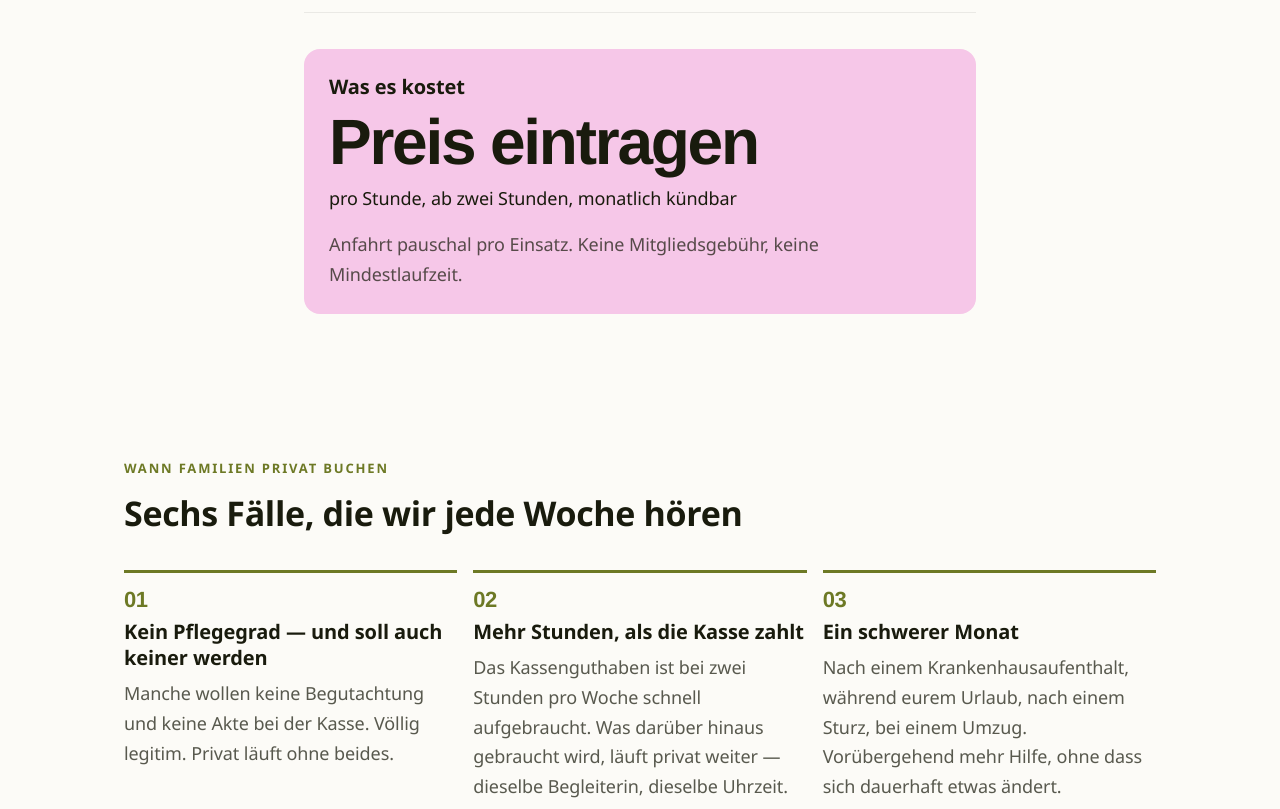
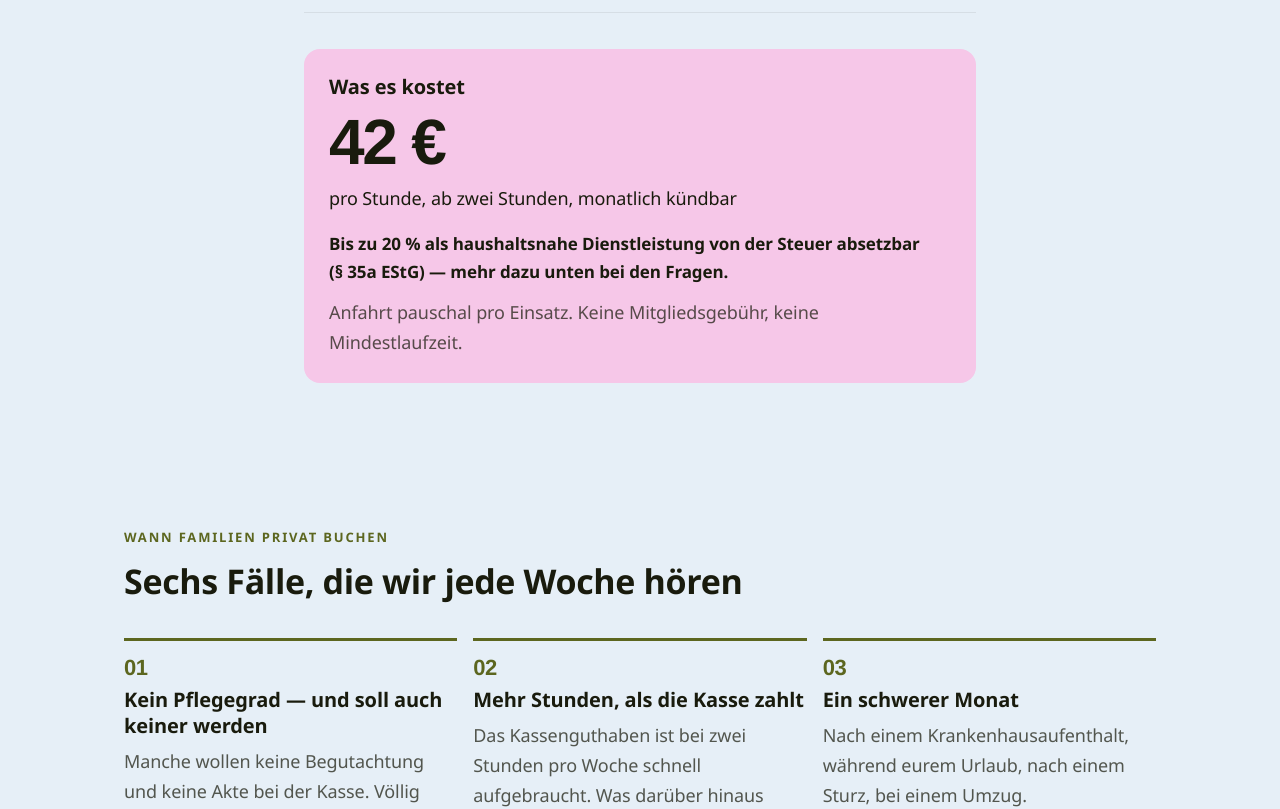
Before and after one commit to davdndb-hash/hilisa, a Next.js app: page /privat in a window 1280 px wide. Shown: the part 931-1740 px from the top of the page. Built offline with nearby package versions, Linux system fonts and the light colour scheme.

Commit message:
UI-Politur + Wettbewerbsvergleich: Hero/Kartenraster, Privat-Preis 42 EUR, Steuerhinweis, WhatsApp-CTA, Blau-Wash

```diff
--- a/app/globals.css
+++ b/app/globals.css
@@ -8,21 +8,31 @@
   /* Markenfarben */
   --olive: #7c8a2a;         /* Primärfarbe: große Flächen, Header, Primärbuttons */
 
-  /* Dunklere Ableitung derselben Farbe — gleicher Farbton, 12 Prozent dunkler.
+  /* Dunklere Ableitung derselben Farbe — gleicher Farbton, deutlich dunkler.
      Wird überall gebraucht, wo Text im Spiel ist: kleiner oliver Text auf Papier
      und Papiertext auf oliver Fläche kommen mit #7c8a2a nur auf 3,67 zu 1 und
      fallen damit unter die geforderten 4,5 zu 1 (WCAG 2.1 AA, 1.4.3).
-     Mit #6d7925 sind es 4,6 zu 1 — in beide Richtungen.
-     Das ist eine Abweichung vom Brand Guide und mit dem Markeninhaber abzustimmen. */
-  --olive-ink: #6d7925;     /* oliver Text und Linien auf hellem Grund */
-  --olive-deep: #6d7925;    /* olive Flächen, auf denen Text steht */
+     #6d7925 kam auf 4,6 zu 1 gegen Paper — das reichte, solange der Seitenhintergrund
+     Paper war. Seit dem blauen Wash (14.9.2026, --body-wash) liegt Labeltext auf einem
+     dunkleren Grund, und 4,6:1 gegen Paper wurde zu 4,4:1 gegen den Wash — unter AA.
+     #5c661f (dieselbe Farbe, die schon als Hover-Ton von .btn-primary im Einsatz war,
+     kein neuer Farbwert) kommt auf 5,8 zu 1 gegen den Wash und 6,0 zu 1 gegen Paper.
+     Das ist weiterhin eine Abweichung vom Brand Guide und mit dem Markeninhaber abzustimmen. */
+  --olive-ink: #5c661f;     /* oliver Text und Linien auf hellem Grund */
+  --olive-deep: #6d7925;    /* olive Flächen, auf denen Text steht — unverändert, eigene Fläche mit eigenem Kontrast */
   --lila: #d64fb0;          /* Akzentfarbe: Aktionen, Marker, Hervorhebungen */
 
   /* Hilfsfarben & Text */
   --rose: #f6c7e8;          /* Karten, Badges, ruhige Hervorhebung */
   --light-olive: #e2ebb4;   /* Text auf Olive, Flächen zweiter Ordnung */
   --ink: #191b0d;           /* Alle Texte auf hellem Grund */
-  --paper: #fcfbf7;         /* Standard-Hintergrund */
+  --paper: #fcfbf7;         /* Hintergrund von Karten, Feldern, Blättern — unverändert */
+  /* Seitenhintergrund (body). Ein sehr helles Blau statt Paper, auf Wunsch vom
+     14.9.2026 ("homely"). Bewusst hell gehalten: Karten, Felder und Blätter bleiben
+     auf --paper, nur die Fläche dahinter bekommt den Ton. Kontrast aller Textfarben
+     gegen diesen Wert ist geprüft (siehe --olive-ink oben); dunklerer Wash braucht
+     dieselbe Prüfung erneut. */
+  --body-wash: #e6eff7;
 
   /* Abgeleitete Töne — nur Transparenzen der Markenfarben, keine neuen Farben */
   --ink-70: rgba(25, 27, 13, 0.72);
@@ -65,7 +75,7 @@ html { -webkit-text-size-adjust: 100%; }
 
 body {
   margin: 0;
-  background: var(--paper);
+  background: var(--body-wash);
   color: var(--ink);
   font-family: var(--font-manrope), "Inter Tight", "Segoe UI", sans-serif;
   font-size: 19px;            /* Fließtext nie unter 18 px */
--- a/app/privat/page.tsx
+++ b/app/privat/page.tsx
@@ -140,7 +140,10 @@ export default function Privat() {
             {Z.zahl}
           </span>
           <p style={{ marginTop: "var(--s3)", fontSize: 18 }}>{Z.zahlText}</p>
-          <p style={{ marginBottom: 0, color: "var(--ink-70)", fontSize: 18 }}>
+          <p style={{ marginTop: "var(--s2)", marginBottom: 0, fontSize: 17, fontWeight: 800, color: "var(--ink)" }}>
+            Bis zu 20 % als haushaltsnahe Dienstleistung von der Steuer absetzbar (§ 35a EStG) — mehr dazu unten bei den Fragen.
+          </p>
+          <p style={{ marginTop: "var(--s3)", marginBottom: 0, color: "var(--ink-70)", fontSize: 18 }}>
             Anfahrt pauschal pro Einsatz. Keine Mitgliedsgebühr, keine Mindestlaufzeit.
           </p>
         </div>
--- a/components/Bausteine.tsx
+++ b/components/Bausteine.tsx
@@ -319,13 +319,22 @@ export function Rueckrufblock({
               </span>
               <h2 style={{ color: "var(--paper)", fontSize: "clamp(26px, 4vw, 34px)" }}>{titel}</h2>
               <p style={{ color: "rgba(252,251,247,0.8)" }}>{text ?? standard}</p>
-              <a
-                className="btn btn-accent"
-                href="tel:+4989000000"
-                style={{ marginTop: "var(--s4)" }}
-              >
-                089 — Nummer eintragen
-              </a>
+              <div className="stack-cta" style={{ marginTop: "var(--s4)" }}>
+                <a className="btn btn-accent" href="tel:+4989000000">
+                  089 — Nummer eintragen
+                </a>
+                {/* Braucht eine echte Mobilnummer vor dem Livegang — WhatsApp geht
+                    nicht über eine Festnetznummer wie die 089 oben. */}
+                <a
+                  className="btn btn-outline"
+                  href="https://wa.me/491700000000"
+                  target="_blank"
+                  rel="noopener noreferrer"
+                  style={{ color: "var(--paper)", borderColor: "var(--paper)" }}
+                >
+                  WhatsApp — Nummer eintragen
+                </a>
+              </div>
             </div>
             <div className="card" style={{ background: "var(--paper)", borderColor: "transparent" }}>
               <Rueckruf />
--- a/lib/zweige.ts
+++ b/lib/zweige.ts
@@ -58,7 +58,7 @@ export const ZWEIGE: Record<ZweigId, Zweig> = {
     zahler: "Du selbst",
     satz:
       "Dieselbe Begleitung, ohne Pflegegrad und ohne Antrag. Du buchst, wir kommen.",
-    zahl: "Preis eintragen",
+    zahl: "42 €",
     zahlText: "pro Stunde, ab zwei Stunden, monatlich kündbar",
     anrede: "du",
     fuerWen: [
```
